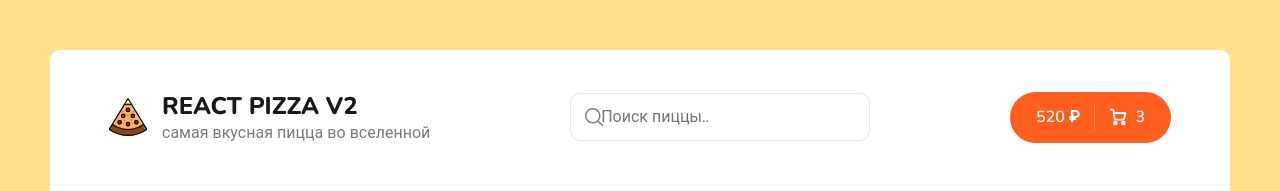
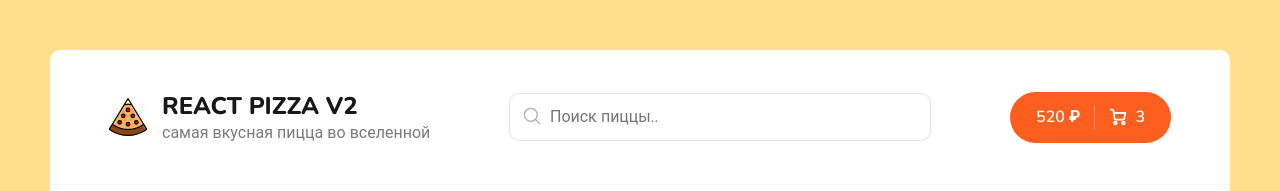
Before and after one commit to KurKuza/react-pizza-v2, a React (Create React App) app: page / in a window 1280 px wide. Shown: the top 191 px of the page. Built offline with nearby package versions, Linux system fonts and the light colour scheme; no server answers.

Commit message:
dev search

```diff
--- a/src/App.js
+++ b/src/App.js
@@ -8,13 +8,15 @@ import NotFound from './pages/NotFound'
 import Cart from './pages/Cart'
 
 function App() {
+	const [searchValue, setSearchValue] = React.useState('')
+
 	return (
 		<div className="App">
 			<div className="wrapper">
-				<Header />
+				<Header searchValue={searchValue} setSearchValue={setSearchValue} />
 				<div className="content">
 					<Routes>
-						<Route path='/' element={<Home />} />
+						<Route path='/' element={<Home searchValue={searchValue} setSearchValue={setSearchValue} />} />
 						<Route path='/cart' element={<Cart />} />
 						<Route path='*' element={<NotFound />} />
 					</Routes>
--- a/src/components/Header.jsx
+++ b/src/components/Header.jsx
@@ -3,7 +3,7 @@ import { Link } from 'react-router-dom'
 import pizzaLogo from '../pizza-logo.svg'
 import Search from './Search'
 
-function Header() {
+function Header({ searchValue, setSearchValue }) {
 	return (
 		<div className='header'>
 			<div className='container'>
@@ -16,7 +16,7 @@ function Header() {
 						</div>
 					</div>
 				</Link>
-				<Search />
+				<Search searchValue={searchValue} setSearchValue={setSearchValue} />
 				<div className='header__cart'>
 					<Link to='/cart' className='button button--cart'>
 						<span>520 ₽</span>
--- a/src/components/Search/Search.module.scss
+++ b/src/components/Search/Search.module.scss
@@ -5,17 +5,36 @@
 .input {
 	border: 1px solid rgba(0, 0, 0, 0.1);
 	padding: 12px 20px;
-	padding-left: 30px;
-	width: 300px;
+	padding-left: 40px;
+	width: 33vw;
 	border-radius: 10px;
 	font-size: 16px;
+
+	&:focus {
+		border: 1px solid rgba(0, 0, 0, 0.2);
+	}
 }
 
 .icon {
 	position: absolute;
-	width: 24px;
-	height: 24px;
-	opacity: 0.5;
+	width: 22px;
+	height: 22px;
+	opacity: 0.3;
 	left: 12px;
 	top: 12px;
 }
+.clearIcon {
+	position: absolute;
+	width: 40px;
+	height: 40px;
+	opacity: 0.3;
+	right: 6px;
+	top: 4px;
+	padding: 6px;
+	cursor: pointer;
+	transition: all 0.1s ease 0s;
+
+	&:hover {
+		opacity: 0.6;
+	}
+}
--- a/src/components/Search/index.jsx
+++ b/src/components/Search/index.jsx
@@ -2,16 +2,49 @@ import React from 'react'
 
 import styles from './Search.module.scss'
 
-function Search() {
+function Search({ searchValue, setSearchValue }) {
 	return (
 		<div className={styles.root}>
-			<svg className={styles.icon} xmlns='http://www.w3.org/2000/svg' version='1.1' viewBox='0 0 16 16'>
+			<svg
+				className={styles.icon}
+				xmlns='http://www.w3.org/2000/svg'
+				version='1.1'
+				viewBox='0 0 16 16'>
 				<g id='Guide' />
 				<g id='Layer_2'>
 					<path d='M13.85,13.15l-2.69-2.69c0.74-0.9,1.2-2.03,1.2-3.28C12.37,4.33,10.04,2,7.18,2S2,4.33,2,7.18s2.33,5.18,5.18,5.18   c1.25,0,2.38-0.46,3.28-1.2l2.69,2.69c0.1,0.1,0.23,0.15,0.35,0.15s0.26-0.05,0.35-0.15C14.05,13.66,14.05,13.34,13.85,13.15z    M3,7.18C3,4.88,4.88,3,7.18,3s4.18,1.88,4.18,4.18s-1.88,4.18-4.18,4.18S3,9.49,3,7.18z' />
 				</g>
 			</svg>
-			<input className={styles.input} placeholder='Поиск пиццы..' />
+			<input
+				value={searchValue}
+				onChange={(event) => setSearchValue(event.target.value)}
+				className={styles.input}
+				placeholder='Поиск пиццы..'
+			/>
+			{searchValue && (
+				<svg
+					onClick={() => setSearchValue('')}
+					className={styles.clearIcon}
+					enable-background='new 0 0 32 32'
+					height='32px'
+					id='Слой_1'
+					version='1.1'
+					viewBox='0 0 32 32'
+					width='32px'
+					xmlns='http://www.w3.org/2000/svg'>
+					<path
+						d='M17.459,16.014l8.239-8.194c0.395-0.391,0.395-1.024,0-1.414c-0.394-0.391-1.034-0.391-1.428,0  l-8.232,8.187L7.73,6.284c-0.394-0.395-1.034-0.395-1.428,0c-0.394,0.396-0.394,1.037,0,1.432l8.302,8.303l-8.332,8.286  c-0.394,0.391-0.394,1.024,0,1.414c0.394,0.391,1.034,0.391,1.428,0l8.325-8.279l8.275,8.276c0.394,0.395,1.034,0.395,1.428,0  c0.394-0.396,0.394-1.037,0-1.432L17.459,16.014z'
+						fill='#121313'
+						id='Close'
+					/>
+					<g />
+					<g />
+					<g />
+					<g />
+					<g />
+					<g />
+				</svg>
+			)}
 		</div>
 	)
 }
--- a/src/pages/Home.jsx
+++ b/src/pages/Home.jsx
@@ -5,7 +5,7 @@ import Sort from '../components/Sort'
 import Skeleton from '../components/PizzaBlock/Skeleton'
 import Categories from '../components/Categories'
 
-function Home() {
+function Home({ searchValue, setSearchValue }) {
 	const [items, setItems] = React.useState([])
 	const [isLoading, setIsLoading] = React.useState(true)
 	const [categoryId, setCategoryId] = React.useState(0)
@@ -18,7 +18,6 @@ function Home() {
 	const sortBy = sortType.sortProperty.replace('-', '')
 	const order = sortType.sortProperty.includes('-') ? 'asc' : 'desc'
 
-	// items?sortBy=price
 	React.useEffect(() => {
 		setIsLoading(true)
 		fetch(
@@ -32,7 +31,21 @@ function Home() {
 				setIsLoading(false)
 			})
 		window.scrollTo(0, 0)
-	}, [categoryId, sortType])
+	}, [categoryId, sortType, searchValue])
+
+	const pizzas = items
+		.filter((obj) => {
+			if (obj.title.toLowerCase().includes(searchValue.toLowerCase())) {
+				return true
+			}
+
+			return false
+		})
+		.map((obj) => <PizzaBlock key={obj.id} {...obj} />)
+
+	const skeletons = [...new Array(6)].map((_, index) => (
+		<Skeleton key={index} />
+	))
 
 	return (
 		<div className='container'>
@@ -44,11 +57,7 @@ function Home() {
 				<Sort value={sortType} onChangeSort={(i) => setSortType(i)} />
 			</div>
 			<h2 className='content__title'>Все пиццы</h2>
-			<div className='content__items'>
-				{isLoading
-					? [...new Array(6)].map((_, index) => <Skeleton key={index} />)
-					: items.map((obj) => <PizzaBlock key={obj.id} {...obj} />)}
-			</div>
+			<div className='content__items'>{isLoading ? skeletons : pizzas}</div>
 		</div>
 	)
 }
```
